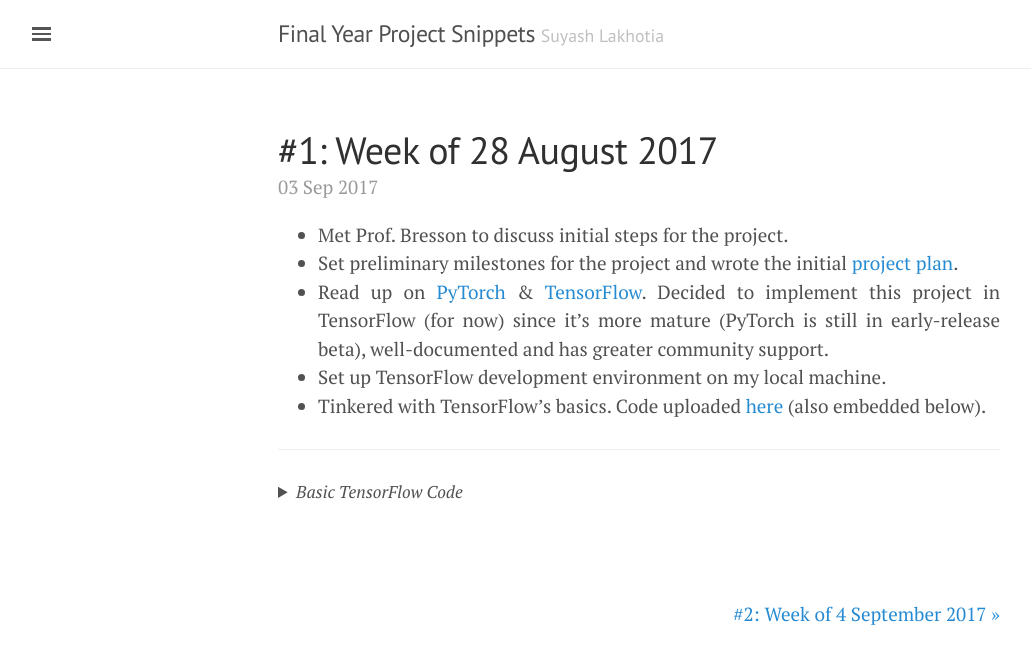
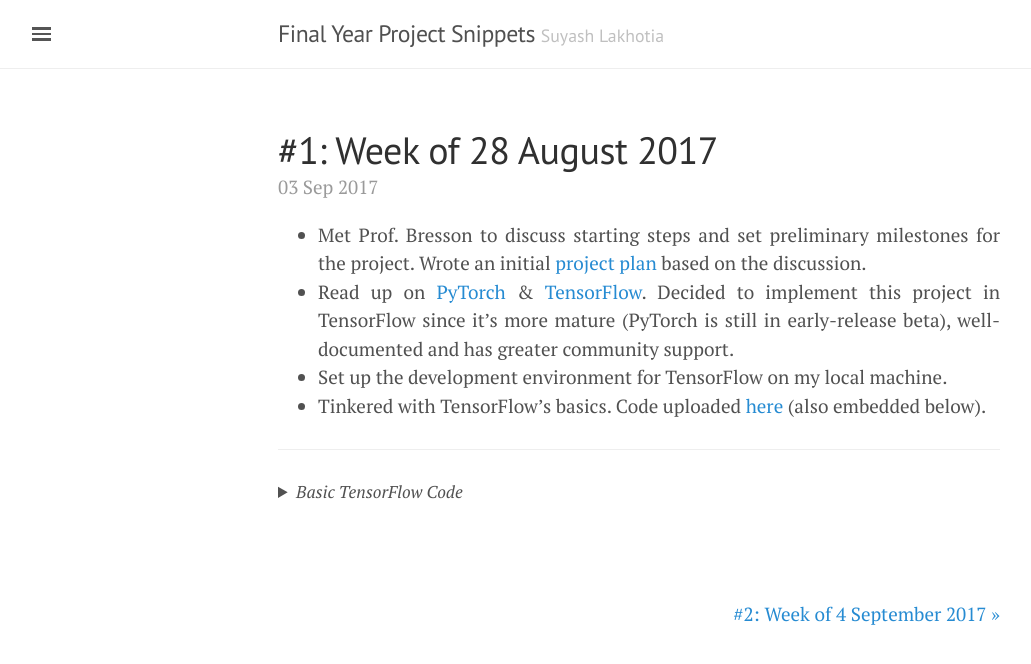
Before and after one commit to SuyashLakhotia/FYPSnippets, a Jekyll site: the page built from _posts/2017-09-03-Week-of-28-August.md, in a window 1280 px wide. Shown: the top 664 px of the page, without its empty margins (1-1032 px from the left). Built offline with Jekyll 4.4.1, drawn with Linux system fonts in a browser that asks for light colours.

Commit message:
Updated Blog Posts

```diff
--- a/_posts/2017-09-03-Week-of-28-August.md
+++ b/_posts/2017-09-03-Week-of-28-August.md
@@ -3,10 +3,9 @@ layout: post
 title: "#1: Week of 28 August 2017"
 ---
 
-- Met Prof. Bresson to discuss initial steps for the project.
-- Set preliminary milestones for the project and wrote the initial [project plan]({{ site.url }}{{ site.baseurl }}/public/files/Project%20Plan.pdf).
-- Read up on [PyTorch](http://pytorch.org/) & [TensorFlow](https://www.tensorflow.org/). Decided to implement this project in TensorFlow (for now) since it's more mature (PyTorch is still in early-release beta), well-documented and has greater community support.
-- Set up TensorFlow development environment on my local machine.
+- Met Prof. Bresson to discuss starting steps and set preliminary milestones for the project. Wrote an initial [project plan]({{ site.url }}{{ site.baseurl }}/public/files/Project%20Plan.pdf) based on the discussion.
+- Read up on [PyTorch](http://pytorch.org/) & [TensorFlow](https://www.tensorflow.org/). Decided to implement this project in TensorFlow since it's more mature (PyTorch is still in early-release beta), well-documented and has greater community support.
+- Set up the development environment for TensorFlow on my local machine.
 - Tinkered with TensorFlow's basics. Code uploaded [here](https://gist.github.com/SuyashLakhotia/2bd8906d245fe24c36c976d05df6e3f6) (also embedded below).
 
 ---
```
Also changed, not shown: _posts/2017-10-01-Week-of-25-September.md (+1 -1 lines), _posts/2017-10-15-Week-of-09-October.md (+3 -3 lines), _posts/2017-10-29-Week-of-16-&-23-October.md (+1 -1 lines), _posts/2017-12-17-Week-of-11-December.md (+3 -3 lines).
